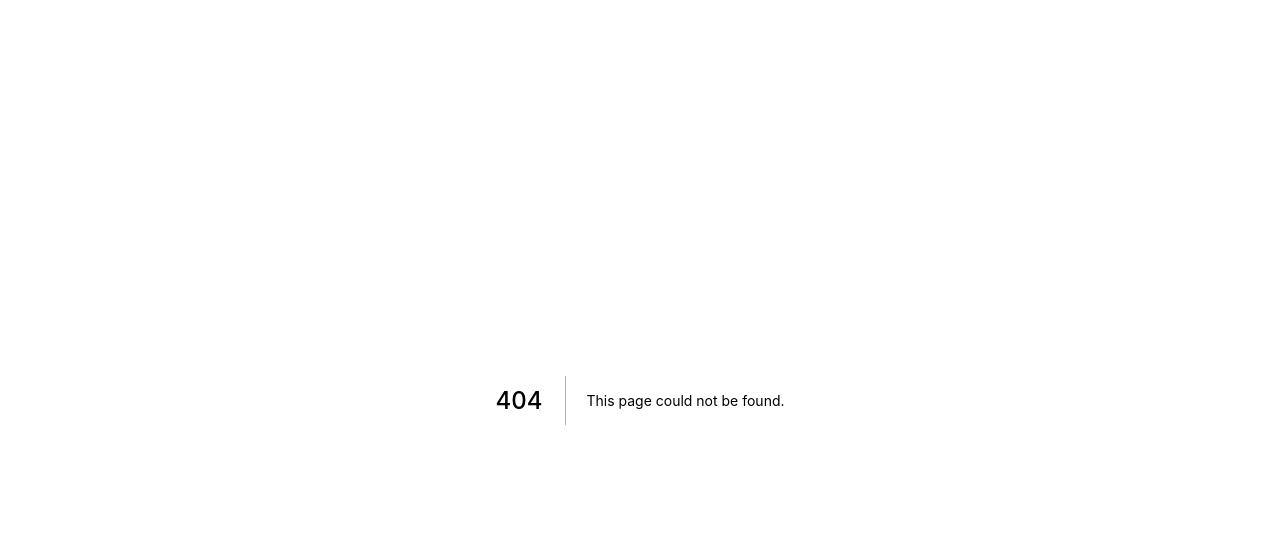
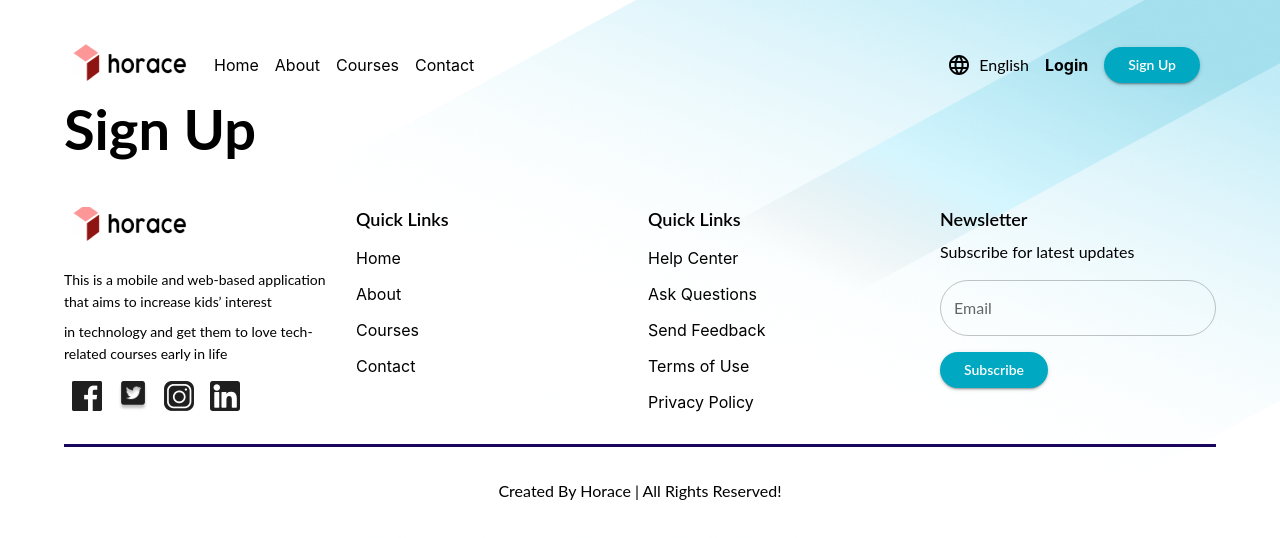
Before and after one commit to babaphemy/horace-lms, a Next.js app: page /sign-up in a window 1280 px wide. Before the commit this address had no page. Shown: the top 538 px of the page. Built offline with nearby package versions, Linux system fonts and the light colour scheme.

Commit message:
working on login page next

```diff
--- /dev/null
+++ b/pages/sign-up/index.tsx
@@ -0,0 +1,18 @@
+import React from 'react';
+import { Box, Container, Typography } from '@mui/material';
+import Header from '../../components/Header';
+import Footer from '../../components/Footer';
+
+const SignUp = () => {
+	return (
+		<Box>
+			<Header />
+			<Container maxWidth="lg">
+				<Typography variant="h1">Sign Up</Typography>
+			</Container>
+			<Footer />
+		</Box>
+	);
+};
+
+export default SignUp;
```
Also changed, not shown: pages/login/index.tsx (added, +18 -0 lines).
